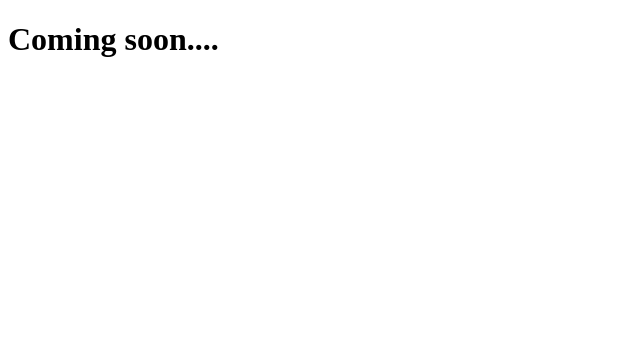
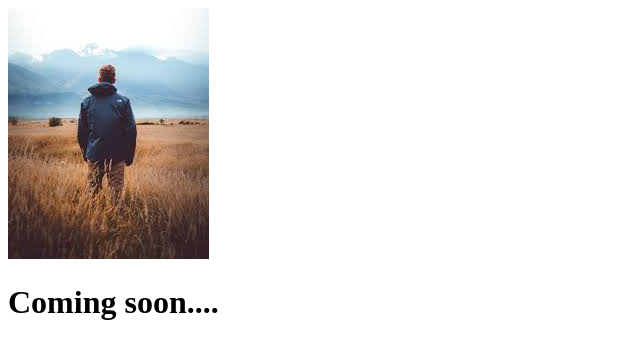
Before and after one commit to adhiarunkumar/git-101, a plain HTML site: page index.html in a window 1280 px wide. Shown: the whole page, without its empty margins (0-640 px from the left). Drawn offline with Linux system fonts and the light colour scheme.

Commit message:
Added Image logo

```diff
--- a/index.html
+++ b/index.html
@@ -4,6 +4,7 @@
 	<title></title>
 </head>
 <body>
+	<img src="img.jpeg" alt="">
 	<h1>Coming soon....</h1>
 </body>
 </html>
```
Also changed, not shown: img.jpeg (added).
